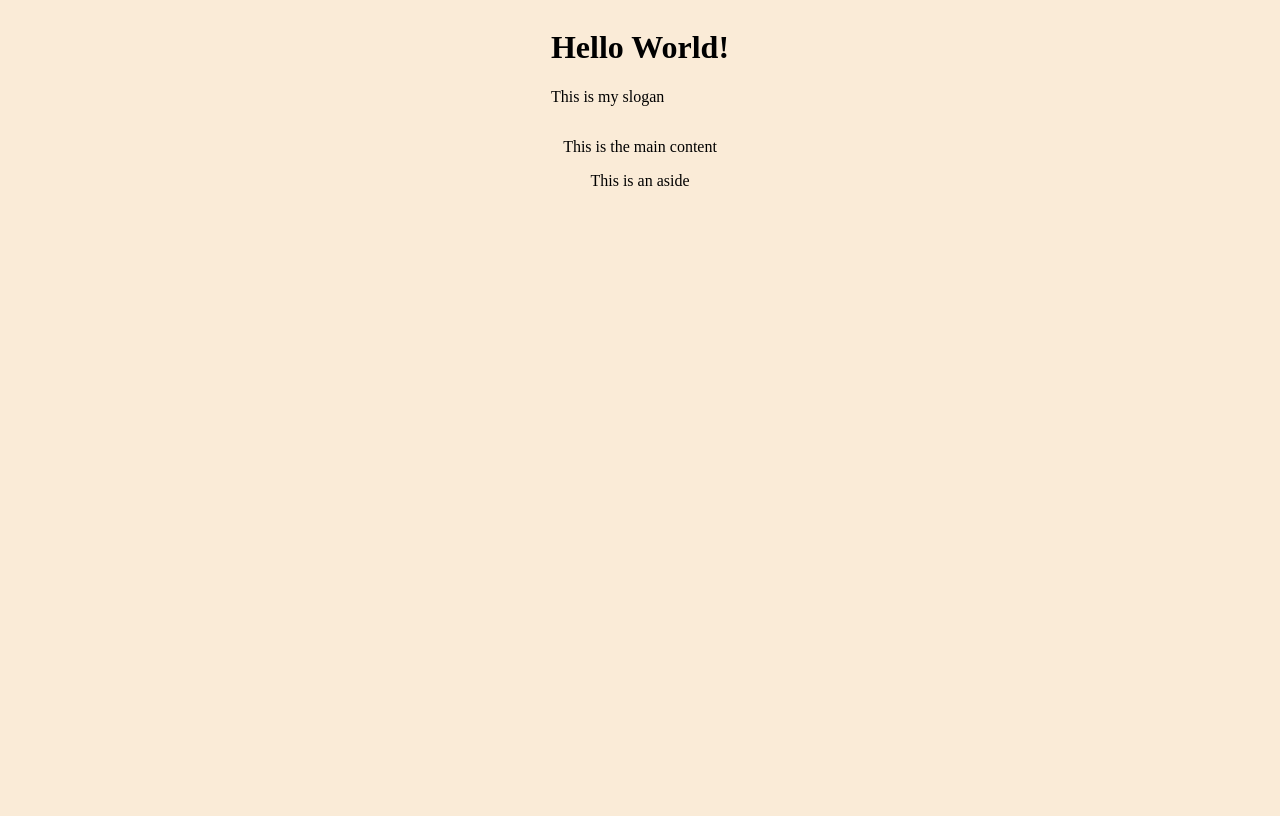
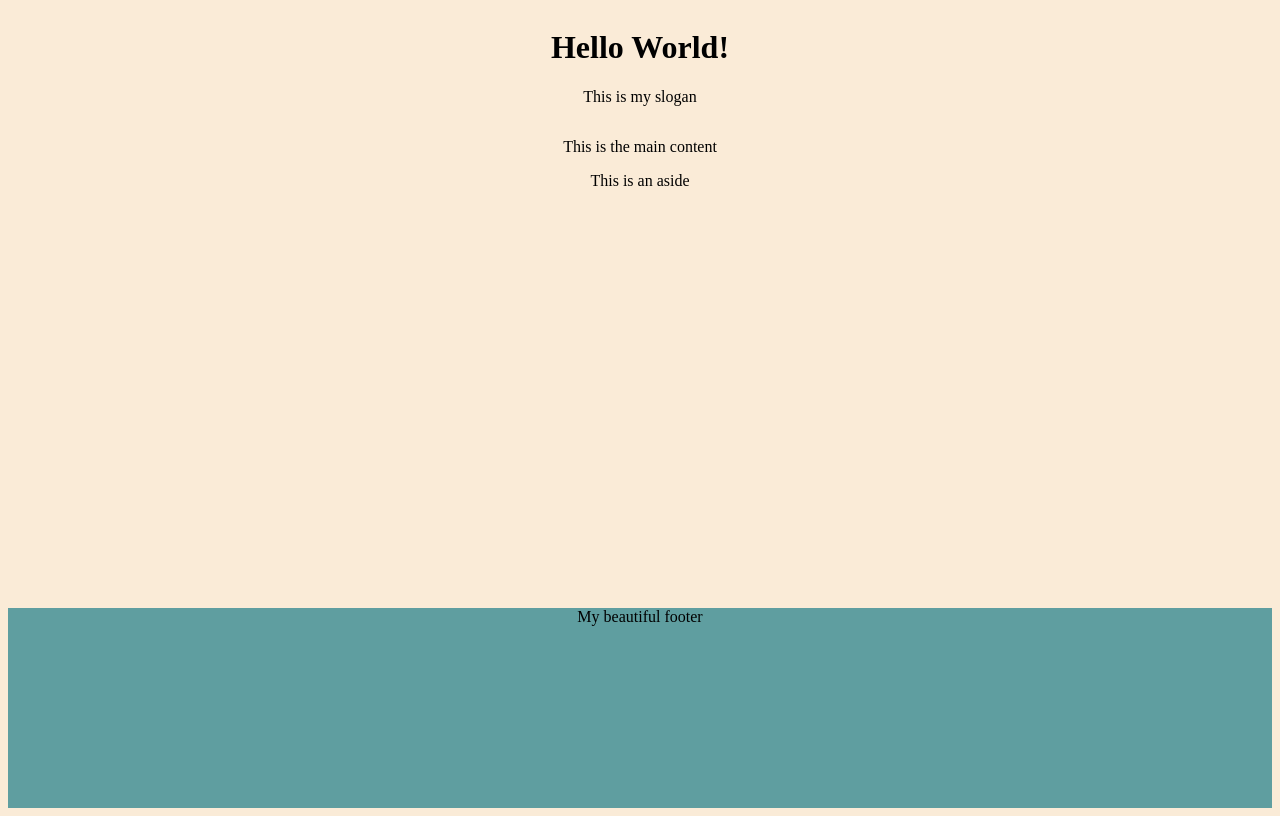
Before and after one commit to sarahosterhed/workflow-git, a plain HTML site: page index.html in a window 1280 px wide. Drawn offline with Linux system fonts and the light colour scheme.

Commit message:
footer styling

```diff
--- a/index.html
+++ b/index.html
@@ -17,7 +17,7 @@
         <p>This is the main content</p>
     </main>
     <aside>This is an aside</aside>
-    <footer></footer>
+    <footer>My beautiful footer</footer>
 </body>
 
 </html>
--- a/styles/style.css
+++ b/styles/style.css
@@ -1,10 +1,21 @@
 body {
     background-color: antiquewhite;
+    height: 100vh;
     display: flex;
     flex-direction: column;
     align-items: center;
+    justify-content: center;
 }
 
 footer {
     width: 100%;
+    height: 200px;
+    margin-top: auto;
+    display: flex;
+    justify-content: center;
+    background-color: cadetblue;
 }
+
+p {
+    text-align: center;
+}
```
